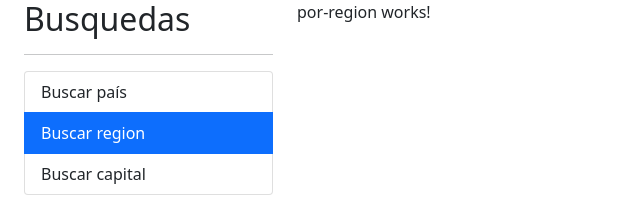
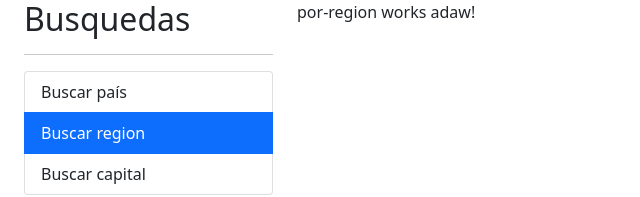
Before and after one commit to Auferoz/paisesApp, an Angular app: page /region in a window 1280 px wide. Shown: the top 197 px of the page, without its empty margins (0-640 px from the left). Built offline with nearby package versions, Linux system fonts and the light colour scheme.

Commit message:
update 28 ago

```diff
--- a/src/app/pais/pages/por-region/por-region.component.html
+++ b/src/app/pais/pages/por-region/por-region.component.html
@@ -1 +1 @@
-<p>por-region works!</p>
+<p>por-region works adaw!</p>
```
